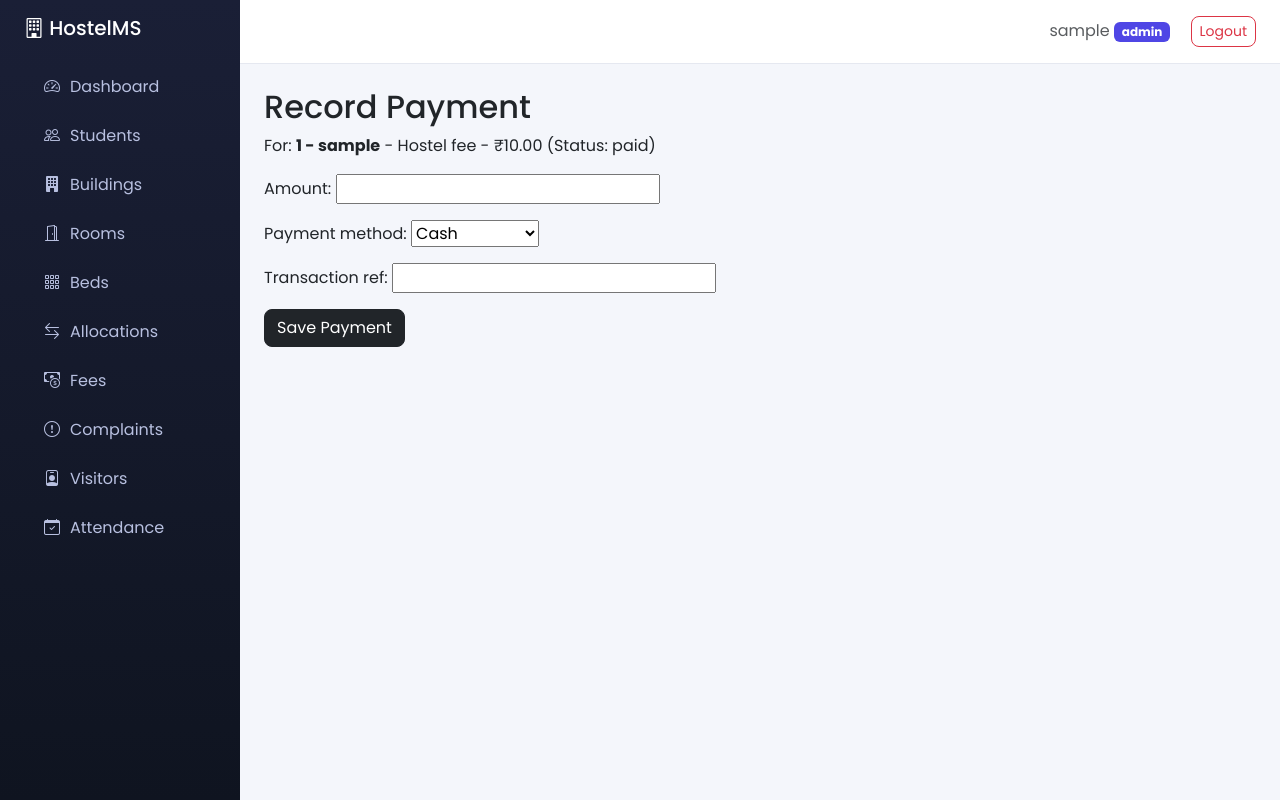
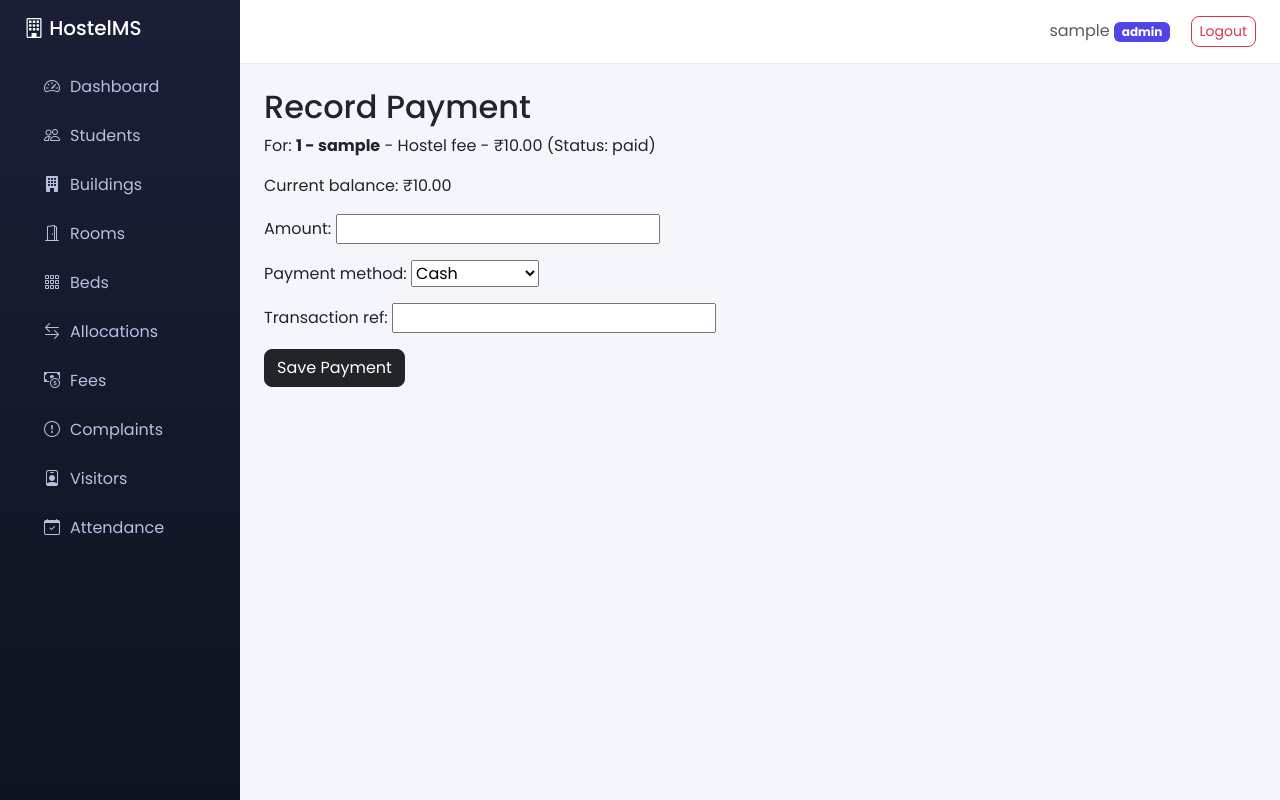
Before and after one commit to abinpremcodes/hostel-management-system, a Django app: page /fees/1/pay/ in a window 1280 px wide. Run offline with Django 5.2, Linux system fonts and the light colour scheme; a user stored in the database is signed in; tables that the repository leaves empty hold one stand-in row (values such as "Sample post").

Commit message:
Add live balance calculation on record payment page

```diff
--- a/fees/templates/fees/record_payment.html
+++ b/fees/templates/fees/record_payment.html
@@ -5,10 +5,35 @@
 {% block content %}
 <h2>Record Payment</h2>
 <p>For: <strong>{{ fee.student }}</strong> - {{ fee.get_fee_type_display }} - ₹{{ fee.amount }} (Status: {{ fee.get_status_display }})</p>
+<p>Current balance: ₹<span id="currentBalance">{{ fee.balance }}</span></p>
 
-<form method="post">
+<form method="post" id="paymentForm">
     {% csrf_token %}
     {{ form.as_p }}
+    <p id="liveCalculation" class="text-muted"></p>
     <button type="submit" class="btn btn-dark">Save Payment</button>
 </form>
+
+<script>
+const currentBalance = parseFloat(document.getElementById('currentBalance').textContent);
+
+document.getElementById('id_amount').addEventListener('input', function() {
+    const enteredAmount = parseFloat(this.value) || 0;
+    const remaining = currentBalance - enteredAmount;
+    const displayBox = document.getElementById('liveCalculation');
+
+    if (this.value === '') {
+        displayBox.textContent = '';
+        return;
+    }
+
+    if (remaining < 0) {
+        displayBox.innerHTML = `<span class="text-danger">This exceeds the balance by ₹${Math.abs(remaining).toFixed(2)}</span>`;
+    } else if (remaining === 0) {
+        displayBox.innerHTML = `<span class="text-success">This will fully clear the balance!</span>`;
+    } else {
+        displayBox.innerHTML = `Remaining balance after this payment: ₹${remaining.toFixed(2)}`;
+    }
+});
+</script>
 {% endblock %}
```
